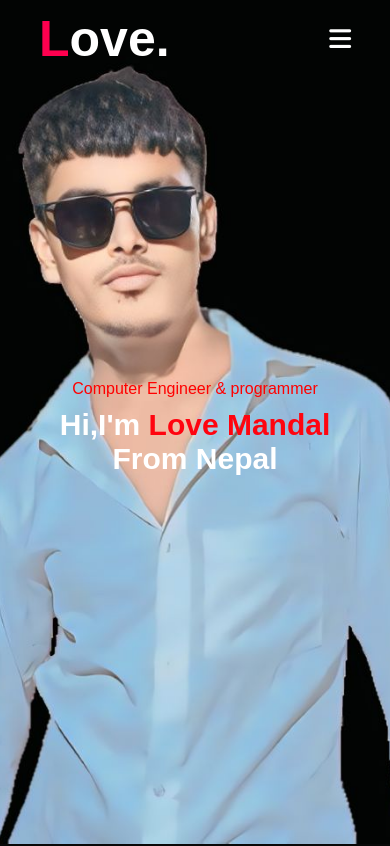
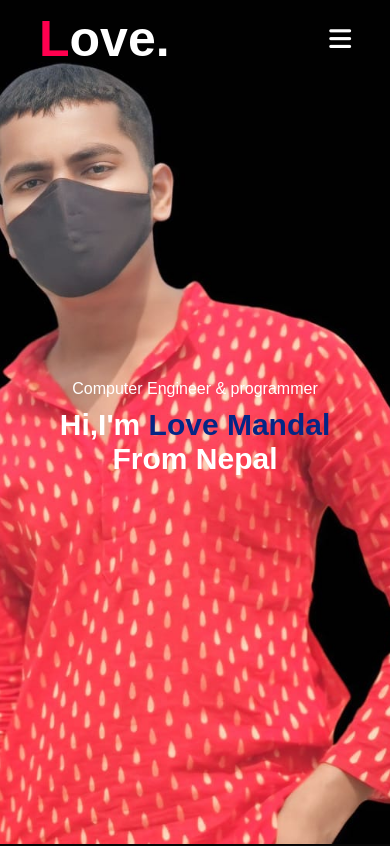
Before and after one commit to sbklove/sbklove.github.io, a plain HTML site: page index.html in a window 390 px wide. Shown: the top 846 px of the page. Drawn offline with Linux system fonts and the light colour scheme.

Commit message:
Add files via upload

```diff
--- a/love.css
+++ b/love.css
@@ -346,7 +346,7 @@ nav .fa-solid{
 }
 @media only screen and (max-width:600px){
     #header{
-        background-image: url(sb1.jpeg);
+        background-image: url(aanand.jpeg);
     }
     .header-text{
         margin-top:100%;
@@ -430,7 +430,12 @@ nav .fa-solid{
         }
         .header-text p{
             text-align: center;
+            color: #fff;
+        }
+        .header-text h1 span{
+            color:rgb(4, 38, 133);
         }
 
 
+
 }
```
Also changed, not shown: aanand.jpeg (added).
